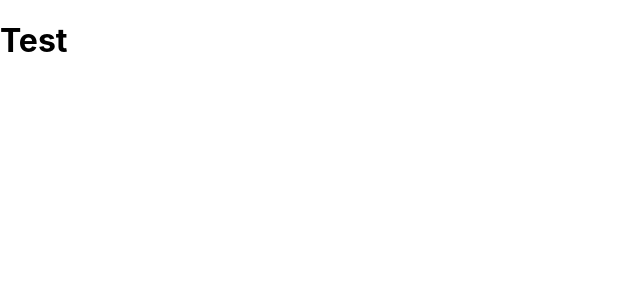
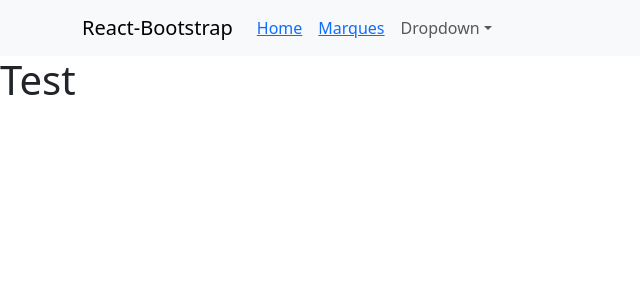
Before and after one commit to MaximeHerblot/projet-voiture-ipssi, a React (Create React App) app: page / in a window 1280 px wide. Shown: the top 300 px of the page, without its empty margins (0-640 px from the left). Built offline with nearby package versions, Linux system fonts and the light colour scheme.

Commit message:
Ajout des routes

```diff
--- a/package.json
+++ b/package.json
@@ -6,6 +6,7 @@
     "@testing-library/jest-dom": "^5.17.0",
     "@testing-library/react": "^13.4.0",
     "@testing-library/user-event": "^13.5.0",
+    "axios": "^1.5.1",
     "bootstrap": "^5.3.2",
     "react": "^18.2.0",
     "react-bootstrap": "^2.9.0",
--- a/src/App.js
+++ b/src/App.js
@@ -1,10 +1,12 @@
 import './App.css';
 import { BrowserRouter } from 'react-router-dom';
 import MainRoutes from './core/routes/MainRoutes';
+import Layout from './core/composants/layout/Layout';
 
 function App() {
   return (
    <BrowserRouter basename='/' >
+    <Layout />
     <MainRoutes />
 
    </BrowserRouter>
--- /dev/null
+++ b/src/core/composants/layout/Layout.js
@@ -0,0 +1,38 @@
+import { Container, Nav, NavDropdown, Navbar } from "react-bootstrap";
+import { Link } from "react-router-dom";
+
+const Layout = () => {
+  return (
+    <Navbar expand="lg" className="bg-body-tertiary">
+      <Container>
+        <Navbar.Brand href="#home">React-Bootstrap</Navbar.Brand>
+        <Navbar.Toggle aria-controls="basic-navbar-nav" />
+        <Navbar.Collapse id="basic-navbar-nav">
+          <Nav className="me-auto">
+            <Nav.Link>
+              <Link to={"/"}>Home</Link>
+            </Nav.Link>
+            <Nav.Link>
+              <Link to={"/marques"}>Marques</Link>
+            </Nav.Link>
+            <NavDropdown title="Dropdown" id="basic-nav-dropdown">
+              <NavDropdown.Item>
+                <Link to={"/voitures"}>Listes des voitures</Link>
+              </NavDropdown.Item>
+              <NavDropdown.Item>
+                <Link to={"/voitures/creation"}>Création d'une voiture</Link>
+              </NavDropdown.Item>
+              <NavDropdown.Item>
+                {/* <Link to={"/voitures/modifier"}>
+                    Modification d'une voiture
+                </Link> */}
+              </NavDropdown.Item>
+            </NavDropdown>
+          </Nav>
+        </Navbar.Collapse>
+      </Container>
+    </Navbar>
+  );
+};
+
+export default Layout;
--- a/src/core/routes/MainRoutes.js
+++ b/src/core/routes/MainRoutes.js
@@ -5,7 +5,7 @@ const MainRoutes = () => {
     <Routes>
       <Route path="/" element={<h1>Test</h1>} />
       <Route path="/marques" />
-      <Route path="/voitures">
+      <Route path="/voitures" >
         <Route path="creation" />
         <Route path="modifier" />
       </Route>
--- a/src/index.js
+++ b/src/index.js
@@ -1,6 +1,7 @@
 import React from 'react';
 import ReactDOM from 'react-dom/client';
 import './index.css';
+import 'bootstrap/dist/css/bootstrap.min.css';
 import App from './App';
 import reportWebVitals from './reportWebVitals';
 
```
Also changed, not shown: src/core/composants/marques/Marque.js (added), 1 other file (tests, documents, lock files or other folders).
